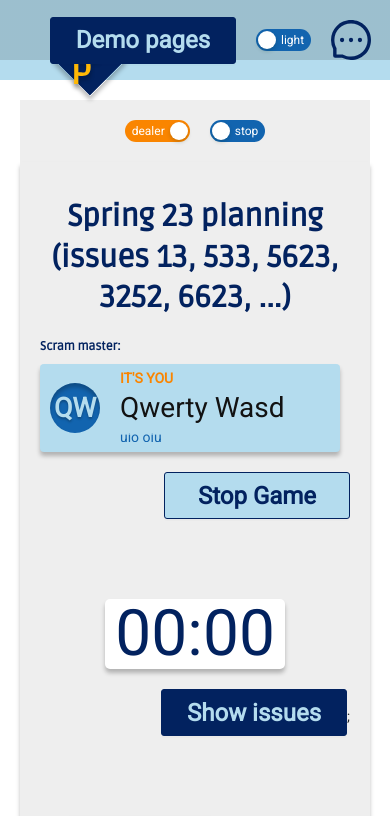
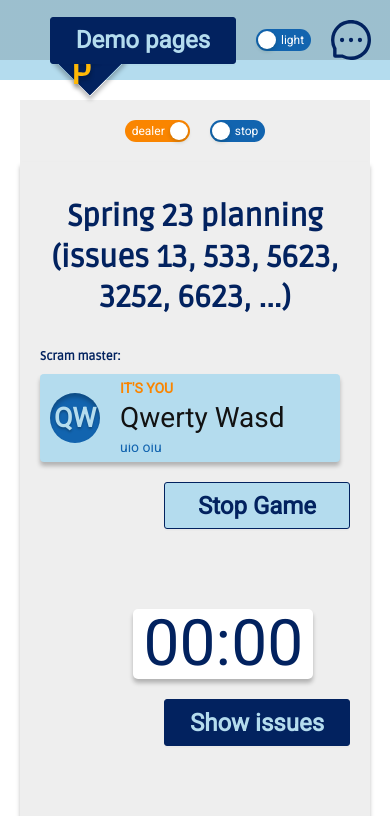
Before and after one commit to fronte-finem/RSS_React-2021Q3_Team-33_Pointing-Poker, a React (Vite) app: page /demo/game in a window 390 px wide. Shown: the top 816 px of the page. Built offline with nearby package versions, Linux system fonts and the light colour scheme.

Commit message:
refactor: responsive layout for info/round blocks

```diff
--- a/client/src/components/pages/game/info/info.styles.tsx
+++ b/client/src/components/pages/game/info/info.styles.tsx
@@ -1,10 +1,10 @@
 import styled from 'styled-components';
 
 export const TitleWrapper = styled.div`
-  padding: 15px 0 20px;
+  padding: 15px 0 30px;
 `;
 
-export const ControlsWrapper = styled.div`
+export const MainWrapper = styled.div`
   display: flex;
   flex-wrap: wrap;
   justify-content: space-between;
@@ -12,12 +12,21 @@ export const ControlsWrapper = styled.div`
   gap: 20px;
 `;
 
-export const DealerWrapper = styled.div`
+export const Center = styled.div`
+  margin: 0 auto;
+
+  &:first-child {
+    margin-left: 0;
+  }
+  &:last-child {
+    margin-right: 0;
+  }
+`;
+
+export const DealerWrapper = styled(Center)`
   display: flex;
   flex-direction: column;
   gap: 10px;
 `;
 
-export const ControlWrapper = styled.div`
-  margin-left: auto;
-`;
+export const ControlWrapper = styled(Center)``;
--- a/client/src/components/pages/game/info/info.tsx
+++ b/client/src/components/pages/game/info/info.tsx
@@ -5,7 +5,7 @@ import { Button } from '@client/components/shared/button/button';
 import React from 'react';
 import { StyledTitle, StyledSubtitle } from '@client/components/styles/text';
 import {
-  ControlsWrapper,
+  MainWrapper,
   ControlWrapper,
   DealerWrapper,
   TitleWrapper,
@@ -24,7 +24,7 @@ export const Info = observer(function Info() {
         <StyledTitle level={2}>{gameState.title}</StyledTitle>
       </TitleWrapper>
 
-      <ControlsWrapper>
+      <MainWrapper>
         <DealerWrapper>
           <StyledSubtitle>Scram master:</StyledSubtitle>
           <UserCard user={gameState.getDealer()} />
@@ -38,7 +38,7 @@ export const Info = observer(function Info() {
             {gameState.isDealer ? 'Stop Game' : 'Exit'}
           </Button>
         </ControlWrapper>
-      </ControlsWrapper>
+      </MainWrapper>
     </div>
   );
 });
--- /dev/null
+++ b/client/src/components/pages/game/round/round.styles.tsx
@@ -0,0 +1,25 @@
+import styled from 'styled-components';
+
+export const StyledRound = styled.div`
+  display: flex;
+  flex-wrap: wrap;
+  justify-content: space-between;
+  gap: 20px;
+`;
+
+export const Center = styled.div`
+  display: flex;
+  flex-direction: column;
+  flex-wrap: wrap;
+  align-items: center;
+  gap: 20px;
+
+  margin: 0 auto;
+
+  &:first-child {
+    margin-left: 0;
+  }
+  &:last-child {
+    margin-right: 0;
+  }
+`;
--- a/client/src/components/pages/game/round/round.tsx
+++ b/client/src/components/pages/game/round/round.tsx
@@ -1,28 +1,11 @@
+import React from 'react';
 import { observer } from 'mobx-react-lite';
-import { Timer } from '@client/components/shared/timer/timer';
+import { useStateService } from '@client/providers/state-service';
+import { GameTimer } from '@client/components/shared/timer/timer';
 import { Button } from '@client/components/shared/button/button';
-import React from 'react';
-import { useStateService } from '@client/providers/state-service';
 import { IssueCard } from '@client/components/shared/issue/issue-card';
-import styled from 'styled-components';
-
-const StyledRound = styled.div`
-  display: flex;
-  flex-wrap: wrap;
-  align-items: center;
-  gap: 20px;
-`;
-
-const Center = styled.div`
-  margin: 0 auto;
-  display: flex;
-  flex-wrap: wrap;
-  gap: 20px;
-`;
-
-const ToRight = styled.div`
-  margin-left: auto;
-`;
+import { Statistics } from '../statistics/statistics';
+import { Center, StyledRound } from './round.styles';
 
 export const Round = observer(function Round() {
   const { gameState, modalState } = useStateService();
@@ -31,12 +14,14 @@ export const Round = observer(function Round() {
     <StyledRound>
       <Center>
         <IssueCard issue={gameState.currentIssue} />
-        <Timer time={0} />
+        <Statistics issueId={gameState.currentIssue?.id} />
       </Center>
-      {gameState.settings.timeout ? <Timer time={0} /> : null}
-      <ToRight>
-        <Button onClick={() => modalState.showIssues()}>Show issues</Button>;
-      </ToRight>
+      <Center>
+        <GameTimer />
+      </Center>
+      <Center>
+        <Button onClick={() => modalState.showIssues()}>Show issues</Button>
+      </Center>
     </StyledRound>
   );
 });
```
